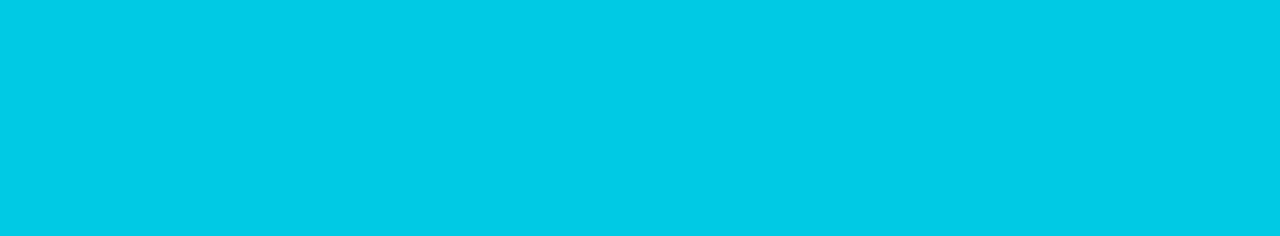
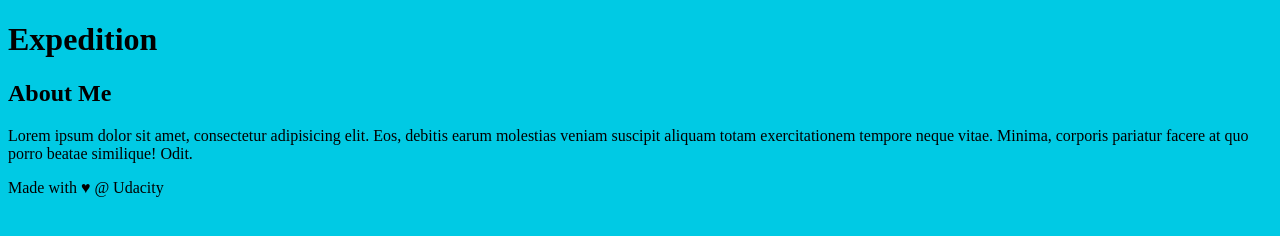
Before and after one commit to gunjan1997/starter, a plain HTML site: page index.html in a window 1280 px wide. Drawn offline with Linux system fonts and the light colour scheme.

Commit message:
Added new para

```diff
--- a/index.html
+++ b/index.html
@@ -9,6 +9,24 @@
 </head>
 <body>
 
+    <header>
+        <h1>Expedition</h1>
+    </header>
+
+    <div class="container">
+        <main>
+
+        </main>
+    </div>
+	<aside>
+    <h2>About Me</h2>
+
+    <p>Lorem ipsum dolor sit amet, consectetur adipisicing elit. Eos, debitis earum molestias veniam suscipit aliquam totam exercitationem tempore neque vitae. Minima, corporis pariatur facere at quo porro beatae similique! Odit.</p>
+</aside>
+
+    <footer>
+        Made with ♥ @ Udacity
+    </footer>
     <script src="js/app.js"></script>
 </body>
 </html>
```
